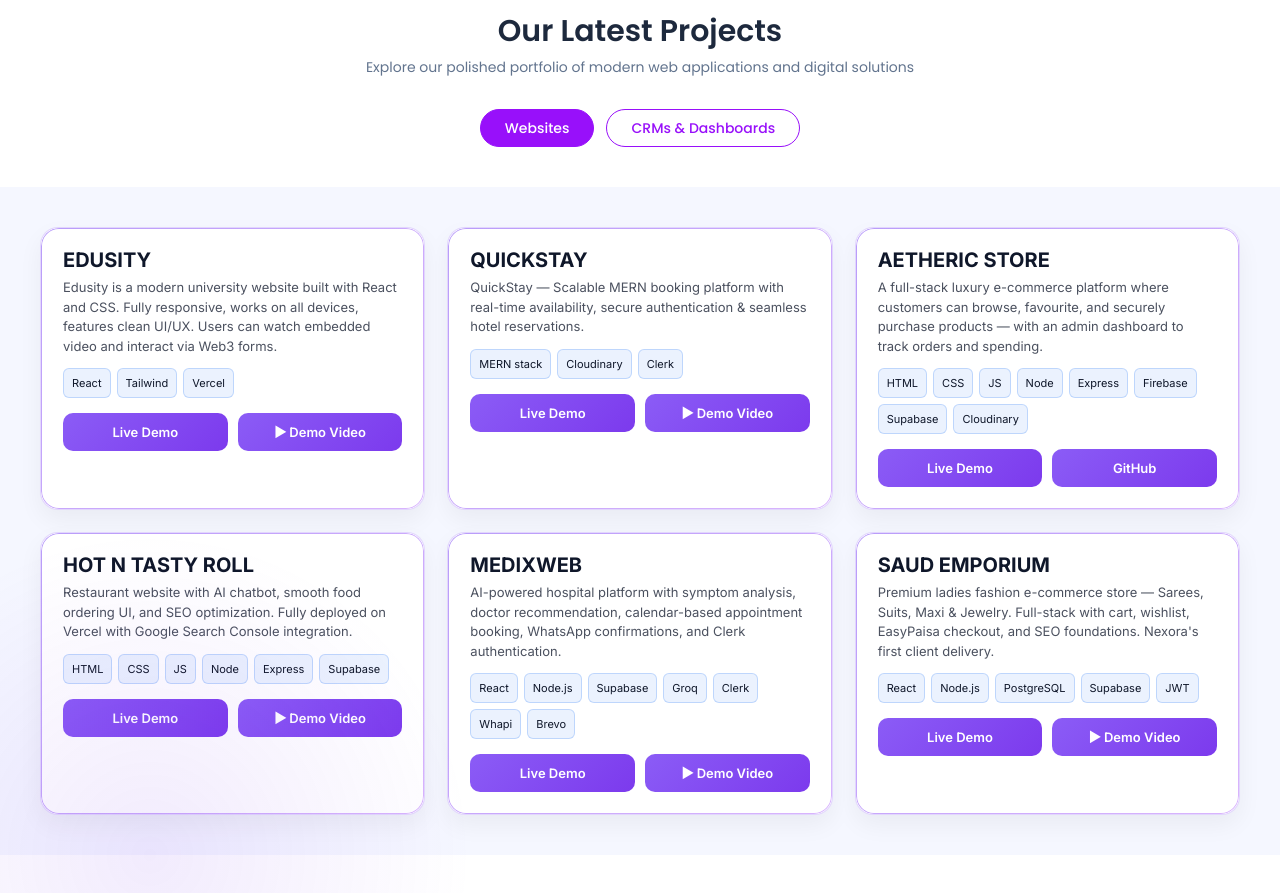
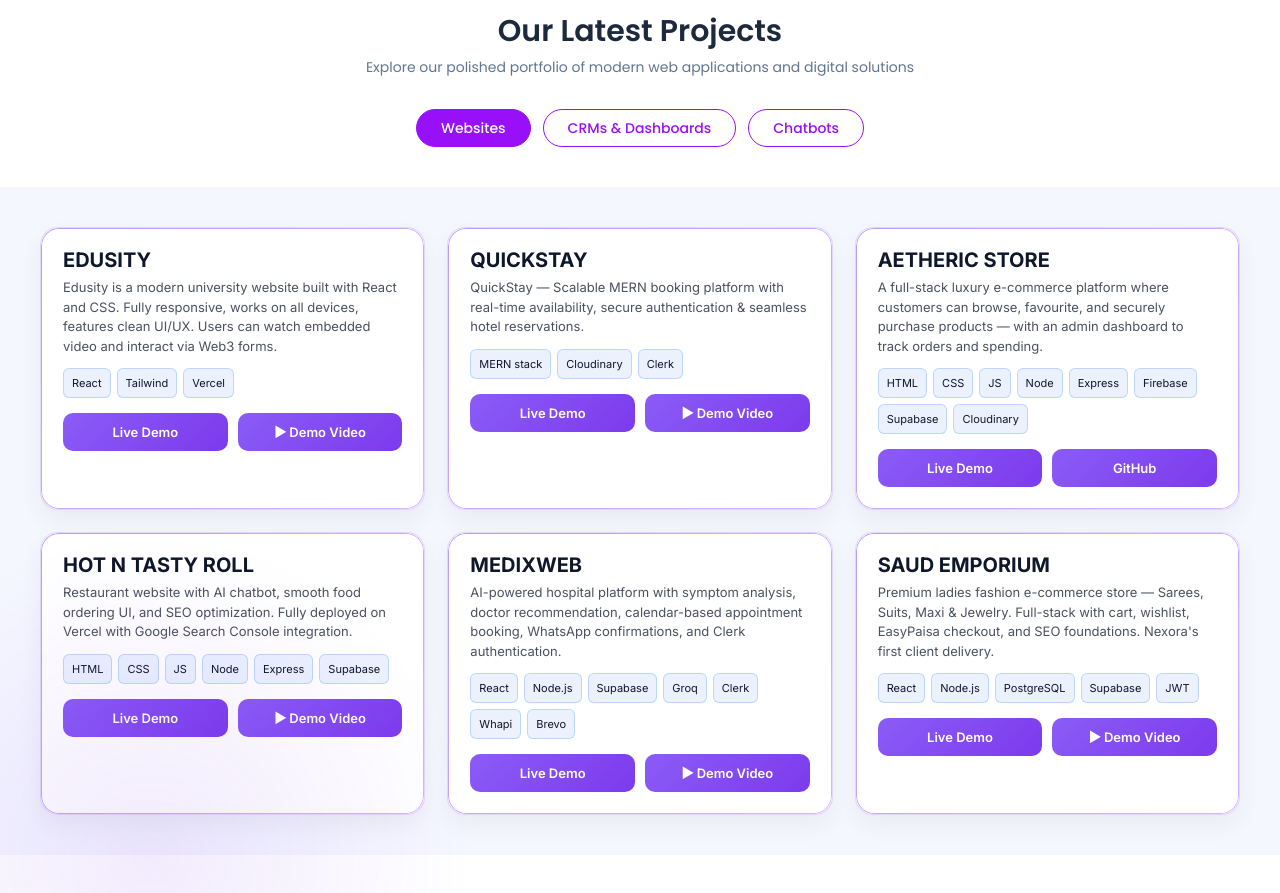
Before and after one commit to muhammadirtizakhan/Nexora, a plain HTML site: page index.html in a window 1280 px wide. Shown: the part 1621-2514 px from the top of the page. Drawn offline with Linux system fonts and the light colour scheme; no server answers.

Commit message:
Update index.html

```diff
--- a/index.html
+++ b/index.html
@@ -207,6 +207,10 @@
             class="px-6 py-2 rounded-full text-sm font-medium border border-purple-600 text-purple-600 dark:text-purple-400 transition">
             CRMs & Dashboards
         </button>
+        <button onclick="switchProjectTab('chatbots')" id="tab-chatbots"
+    class="px-6 py-2 rounded-full text-sm font-medium border border-purple-600 text-purple-600 dark:text-purple-400 transition">
+    Chatbots
+</button>
     </div>
     </div>
     <div id="projects-container" class="grid grid-cols-1 md:grid-cols-2 lg:grid-cols-3 gap-6 md:gap-6 mt-10 px-6 md:px-16 lg:px-24 xl:px-32 pb-20"></div>
```
